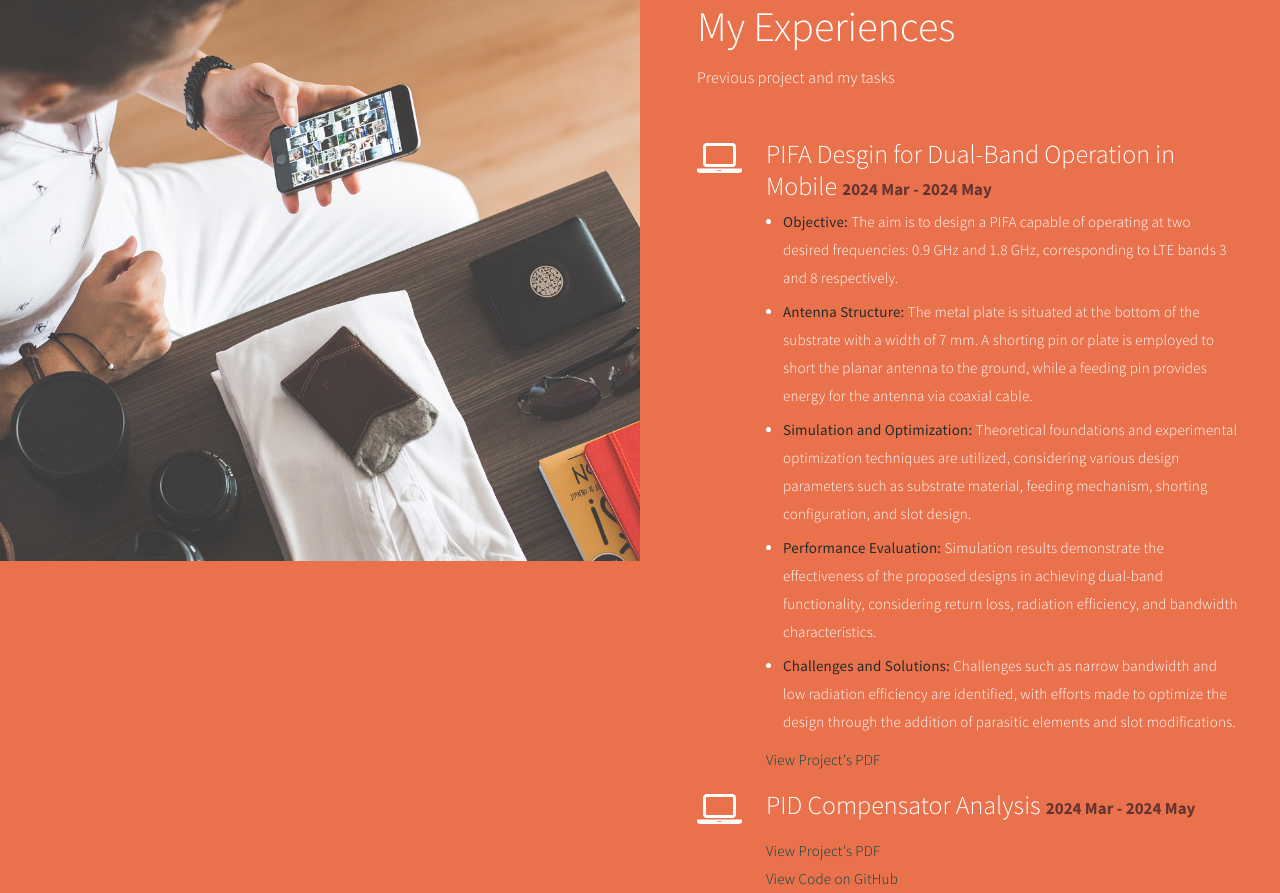
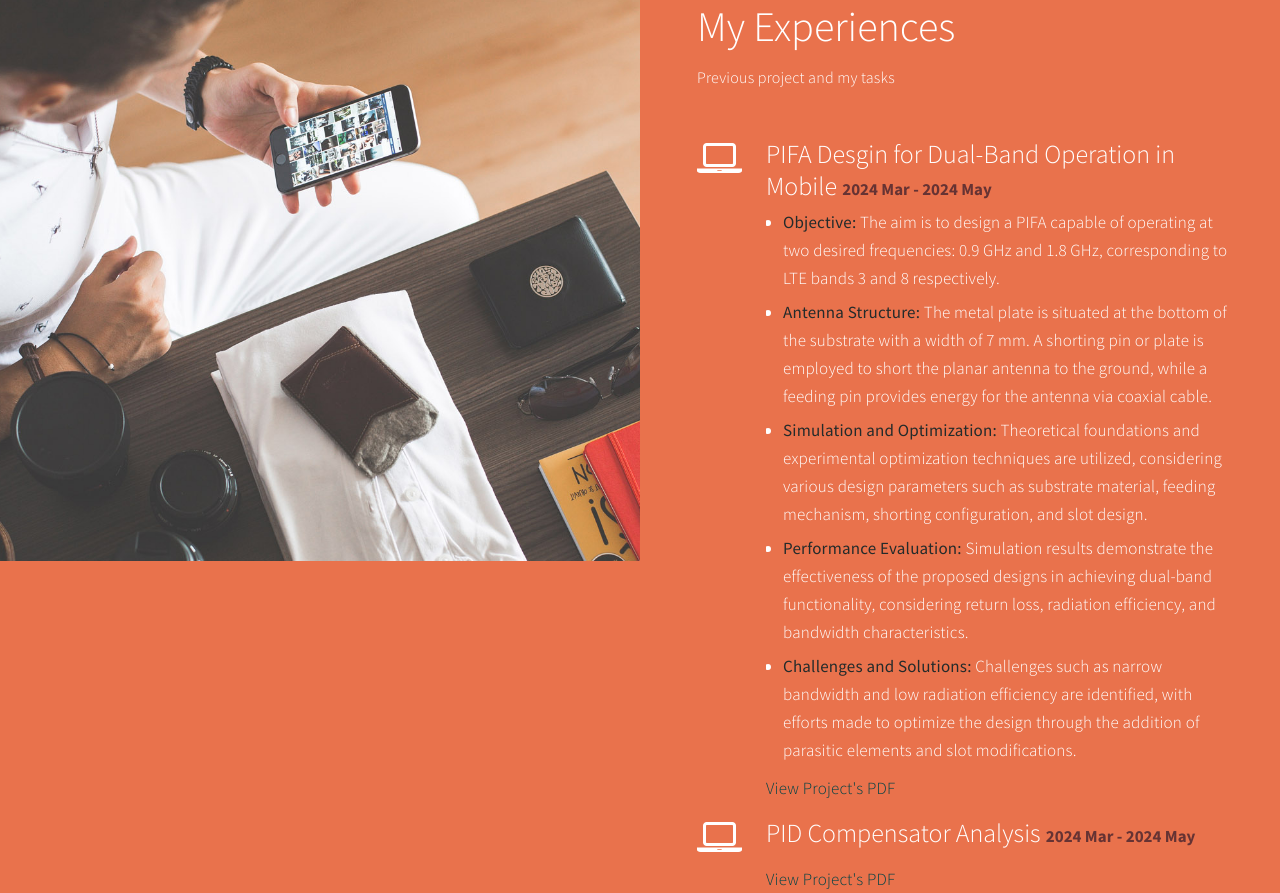
Before and after one commit to DucAnh-Vu-Trinh/DucAnh-Vu-Trinh.github.io, a plain HTML site: page index.html in a window 1280 px wide. Shown: the part 1575-2468 px from the top of the page. Drawn offline with Linux system fonts and the light colour scheme.

Commit message:
change html

```diff
--- a/css/templatemo-style.css
+++ b/css/templatemo-style.css
@@ -713,14 +713,14 @@
 
 .my-link {
   color: #004346;
-  font-size: 15px;
+  font-size: 17px;
   font-weight: 300;
   line-height: 28px;
   letter-spacing: 0.2px;
 }
 
 ul {
-  font-size: 15px;
+  font-size: 17px;
   font-weight: 300;
   line-height: 28px;
   letter-spacing: 0.2px;
```
